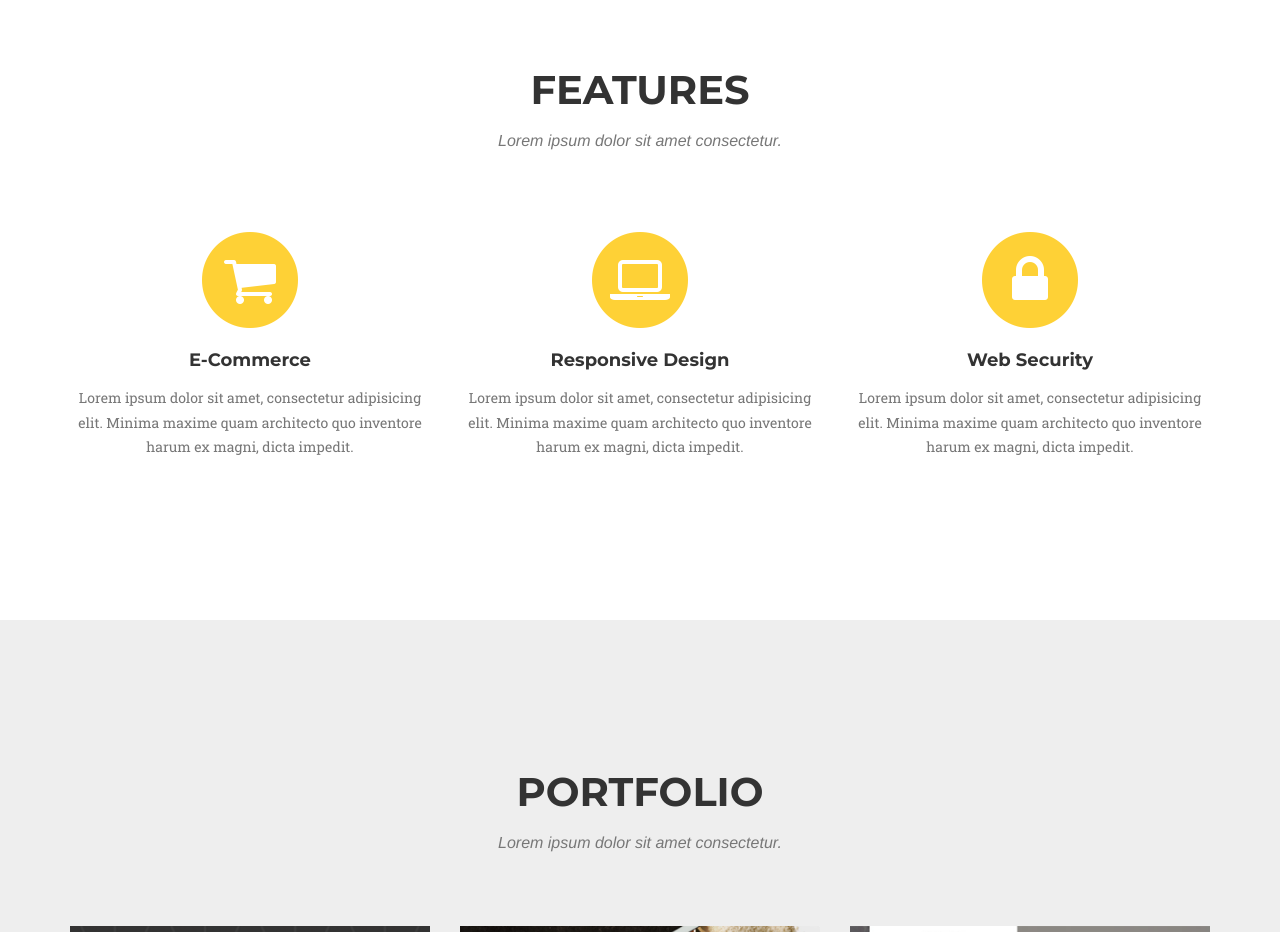
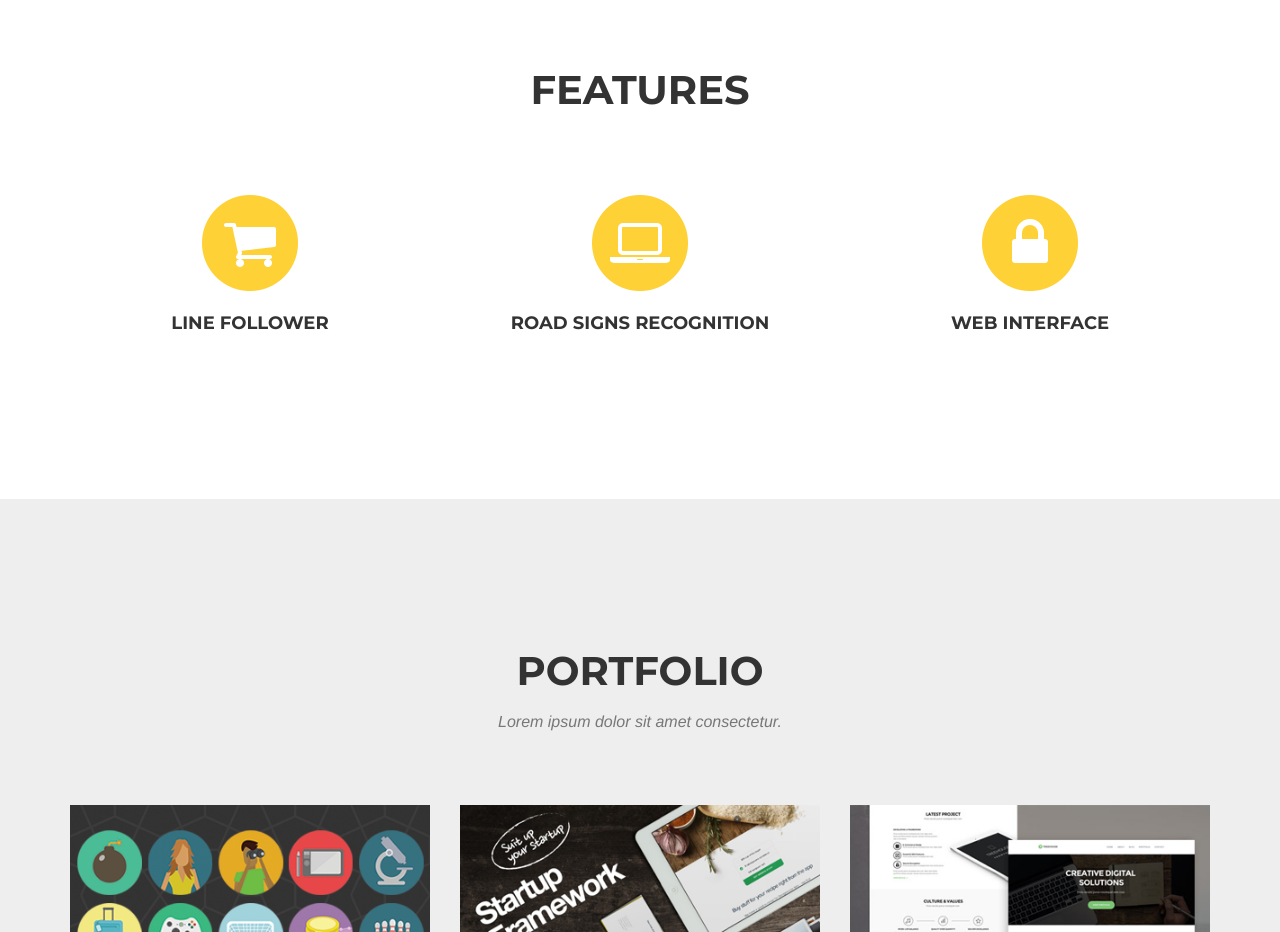
Before and after one commit to carduberry/carduberry, a website: page docs/index.html in a window 1280 px wide. Shown: the part 840-1772 px from the top of the page. Drawn offline with nearby package versions, Linux system fonts and the light colour scheme; a web font is replaced by a local one.

Commit message:
Update index.html

```diff
--- a/docs/index.html
+++ b/docs/index.html
@@ -9,7 +9,7 @@
     <meta name="description" content="">
     <meta name="author" content="">
 
-    <title>Agency - Start Bootstrap Theme</title>
+    <title>Carduberry</title>
 
     <!-- Bootstrap Core CSS -->
     <link href="vendor/bootstrap/css/bootstrap.min.css" rel="stylesheet">
@@ -85,7 +85,7 @@
             <div class="row">
                 <div class="col-lg-12 text-center">
                     <h2 class="section-heading">Features</h2>
-                    <h3 class="section-subheading text-muted">Lorem ipsum dolor sit amet consectetur.</h3>
+                    <h3 class="section-subheading text-muted"></h3>
                 </div>
             </div>
             <div class="row text-center">
@@ -94,29 +94,29 @@
                         <i class="fa fa-circle fa-stack-2x text-primary"></i>
                         <i class="fa fa-shopping-cart fa-stack-1x fa-inverse"></i>
                     </span>
-                    <h4 class="service-heading">E-Commerce</h4>
-                    <p class="text-muted">Lorem ipsum dolor sit amet, consectetur adipisicing elit. Minima maxime quam architecto quo inventore harum ex magni, dicta impedit.</p>
+                    <h4 class="service-heading">LINE FOLLOWER</h4>
+                    <p class="text-muted"></p>
                 </div>
                 <div class="col-md-4">
                     <span class="fa-stack fa-4x">
                         <i class="fa fa-circle fa-stack-2x text-primary"></i>
                         <i class="fa fa-laptop fa-stack-1x fa-inverse"></i>
                     </span>
-                    <h4 class="service-heading">Responsive Design</h4>
-                    <p class="text-muted">Lorem ipsum dolor sit amet, consectetur adipisicing elit. Minima maxime quam architecto quo inventore harum ex magni, dicta impedit.</p>
+                    <h4 class="service-heading">ROAD SIGNS RECOGNITION</h4>
+                    <p class="text-muted"></p>
                 </div>
                 <div class="col-md-4">
                     <span class="fa-stack fa-4x">
                         <i class="fa fa-circle fa-stack-2x text-primary"></i>
                         <i class="fa fa-lock fa-stack-1x fa-inverse"></i>
                     </span>
-                    <h4 class="service-heading">Web Security</h4>
-                    <p class="text-muted">Lorem ipsum dolor sit amet, consectetur adipisicing elit. Minima maxime quam architecto quo inventore harum ex magni, dicta impedit.</p>
+                    <h4 class="service-heading">WEB INTERFACE</h4>
+                    <p class="text-muted"></p>
                 </div>
             </div>
         </div>
     </section>
-
+<!--
     <!-- Portfolio Grid Section -->
     <section id="portfolio" class="bg-light-gray">
         <div class="container">
@@ -642,7 +642,7 @@
             </div>
         </div>
     </div>
-
+-->
     <!-- jQuery -->
     <script src="vendor/jquery/jquery.min.js"></script>
 
```
